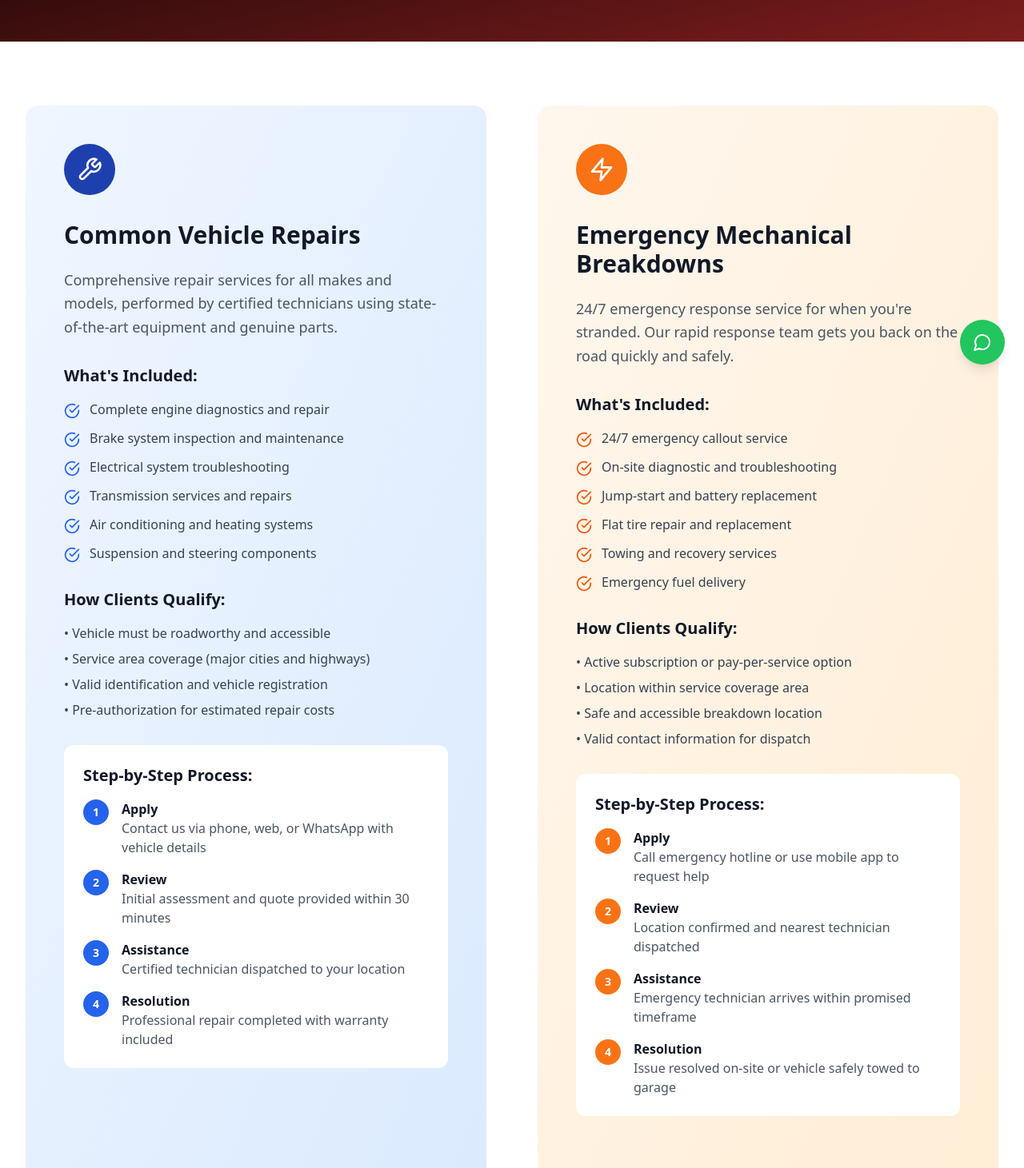
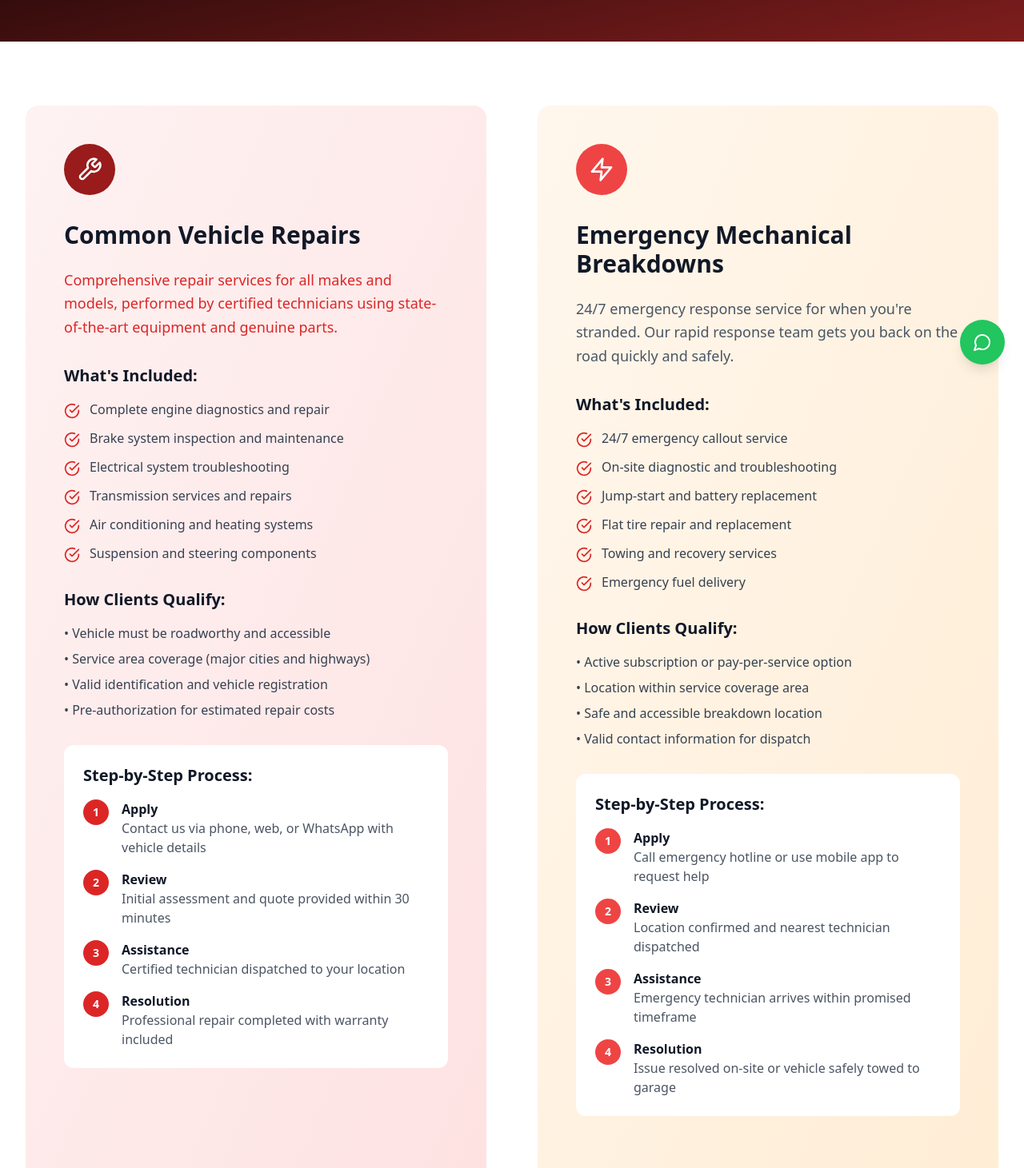
Before and after one commit to zaid-xt/AutoFirst, a React (Vite) app: page /services in a window 1280 px wide. Shown: the part 320-1781 px from the top of the page at 80% size. Built offline with nearby package versions, Linux system fonts and the light colour scheme.

Commit message:
more color changes

```diff
--- a/src/pages/Cart.tsx
+++ b/src/pages/Cart.tsx
@@ -1,4 +1,4 @@
-import React from 'react';
+// import React from 'react';
 import { Link } from 'react-router-dom';
 import { Minus, Plus, Trash2, ShoppingBag, ArrowLeft, CheckCircle } from 'lucide-react';
 import { useCart } from '../contexts/CartContext';
@@ -20,7 +20,7 @@ const Cart = () => {
             </p>
             <Link
               to="/packages"
-              className="bg-red-800 hover:bg-red-900 text-white px-6 py-3 rounded-lg font-medium transition-colors inline-flex items-center"
+              className="bg-red-700 hover:bg-red-600 text-white px-6 py-3 rounded-lg font-medium transition-colors inline-flex items-center"
             >
               <ArrowLeft className="h-4 w-4 mr-2" />
               Browse Packages
--- a/src/pages/Home.tsx
+++ b/src/pages/Home.tsx
@@ -1,4 +1,5 @@
-import React, { useState, useEffect } from 'react';
+// import React, { useState, useEffect } from 'react';
+import { useState, useEffect } from 'react';
 import { Link } from 'react-router-dom';
 import { ArrowRight, Shield, Clock, Users, Star, ChevronLeft, ChevronRight } from 'lucide-react';
 
--- a/src/pages/Services.tsx
+++ b/src/pages/Services.tsx
@@ -1,4 +1,4 @@
-import React from 'react';
+// import React from 'react';
 import { Wrench, Zap, Clock, Shield, ArrowRight, CheckCircle } from 'lucide-react';
 
 const Services = () => {
@@ -22,8 +22,8 @@ const Services = () => {
           <div className="grid grid-cols-1 lg:grid-cols-2 gap-16">
 
             {/* Common Vehicle Repairs */}
-            <div className="bg-gradient-to-br from-blue-50 to-blue-100 p-12 rounded-2xl">
-              <div className="bg-blue-800 p-4 rounded-full w-16 h-16 mb-8 flex items-center justify-center">
+            <div className="bg-gradient-to-br from-red-50 to-red-100 p-12 rounded-2xl">
+              <div className="bg-red-800 p-4 rounded-full w-16 h-16 mb-8 flex items-center justify-center">
                 <Wrench className="h-8 w-8 text-white" />
               </div>
 
@@ -31,7 +31,7 @@ const Services = () => {
                 Common Vehicle Repairs
               </h2>
 
-              <p className="text-gray-600 mb-8 text-lg leading-relaxed">
+              <p className="text-red-600 mb-8 text-lg leading-relaxed">
                 Comprehensive repair services for all makes and models, performed by certified technicians
                 using state-of-the-art equipment and genuine parts.
               </p>
@@ -40,27 +40,27 @@ const Services = () => {
                 <h3 className="text-xl font-semibold text-gray-900 mb-4">What's Included:</h3>
                 <ul className="space-y-3">
                   <li className="flex items-start">
-                    <CheckCircle className="h-5 w-5 text-blue-600 mt-1 mr-3 flex-shrink-0" />
+                    <CheckCircle className="h-5 w-5 text-red-600 mt-1 mr-3 flex-shrink-0" />
                     <span className="text-gray-700">Complete engine diagnostics and repair</span>
                   </li>
                   <li className="flex items-start">
-                    <CheckCircle className="h-5 w-5 text-blue-600 mt-1 mr-3 flex-shrink-0" />
+                    <CheckCircle className="h-5 w-5 text-red-600 mt-1 mr-3 flex-shrink-0" />
                     <span className="text-gray-700">Brake system inspection and maintenance</span>
                   </li>
                   <li className="flex items-start">
-                    <CheckCircle className="h-5 w-5 text-blue-600 mt-1 mr-3 flex-shrink-0" />
+                    <CheckCircle className="h-5 w-5 text-red-600 mt-1 mr-3 flex-shrink-0" />
                     <span className="text-gray-700">Electrical system troubleshooting</span>
                   </li>
                   <li className="flex items-start">
-                    <CheckCircle className="h-5 w-5 text-blue-600 mt-1 mr-3 flex-shrink-0" />
+                    <CheckCircle className="h-5 w-5 text-red-600 mt-1 mr-3 flex-shrink-0" />
                     <span className="text-gray-700">Transmission services and repairs</span>
                   </li>
                   <li className="flex items-start">
-                    <CheckCircle className="h-5 w-5 text-blue-600 mt-1 mr-3 flex-shrink-0" />
+                    <CheckCircle className="h-5 w-5 text-red-600 mt-1 mr-3 flex-shrink-0" />
                     <span className="text-gray-700">Air conditioning and heating systems</span>
                   </li>
                   <li className="flex items-start">
-                    <CheckCircle className="h-5 w-5 text-blue-600 mt-1 mr-3 flex-shrink-0" />
+                    <CheckCircle className="h-5 w-5 text-red-600 mt-1 mr-3 flex-shrink-0" />
                     <span className="text-gray-700">Suspension and steering components</span>
                   </li>
                 </ul>
@@ -80,28 +80,28 @@ const Services = () => {
                 <h3 className="text-xl font-semibold text-gray-900 mb-4">Step-by-Step Process:</h3>
                 <div className="space-y-4">
                   <div className="flex items-start">
-                    <div className="bg-blue-600 text-white w-8 h-8 rounded-full flex items-center justify-center text-sm font-semibold mr-4 flex-shrink-0">1</div>
+                    <div className="bg-red-600 text-white w-8 h-8 rounded-full flex items-center justify-center text-sm font-semibold mr-4 flex-shrink-0">1</div>
                     <div>
                       <h4 className="font-semibold text-gray-900">Apply</h4>
                       <p className="text-gray-600">Contact us via phone, web, or WhatsApp with vehicle details</p>
                     </div>
                   </div>
                   <div className="flex items-start">
-                    <div className="bg-blue-600 text-white w-8 h-8 rounded-full flex items-center justify-center text-sm font-semibold mr-4 flex-shrink-0">2</div>
+                    <div className="bg-red-600 text-white w-8 h-8 rounded-full flex items-center justify-center text-sm font-semibold mr-4 flex-shrink-0">2</div>
                     <div>
                       <h4 className="font-semibold text-gray-900">Review</h4>
                       <p className="text-gray-600">Initial assessment and quote provided within 30 minutes</p>
                     </div>
                   </div>
                   <div className="flex items-start">
-                    <div className="bg-blue-600 text-white w-8 h-8 rounded-full flex items-center justify-center text-sm font-semibold mr-4 flex-shrink-0">3</div>
+                    <div className="bg-red-600 text-white w-8 h-8 rounded-full flex items-center justify-center text-sm font-semibold mr-4 flex-shrink-0">3</div>
                     <div>
                       <h4 className="font-semibold text-gray-900">Assistance</h4>
                       <p className="text-gray-600">Certified technician dispatched to your location</p>
                     </div>
                   </div>
                   <div className="flex items-start">
-                    <div className="bg-blue-600 text-white w-8 h-8 rounded-full flex items-center justify-center text-sm font-semibold mr-4 flex-shrink-0">4</div>
+                    <div className="bg-red-600 text-white w-8 h-8 rounded-full flex items-center justify-center text-sm font-semibold mr-4 flex-shrink-0">4</div>
                     <div>
                       <h4 className="font-semibold text-gray-900">Resolution</h4>
                       <p className="text-gray-600">Professional repair completed with warranty included</p>
@@ -113,7 +113,7 @@ const Services = () => {
 
             {/* Emergency Mechanical Breakdowns */}
             <div className="bg-gradient-to-br from-orange-50 to-orange-100 p-12 rounded-2xl">
-              <div className="bg-orange-500 p-4 rounded-full w-16 h-16 mb-8 flex items-center justify-center">
+              <div className="bg-red-500 p-4 rounded-full w-16 h-16 mb-8 flex items-center justify-center">
                 <Zap className="h-8 w-8 text-white" />
               </div>
 
@@ -130,27 +130,27 @@ const Services = () => {
                 <h3 className="text-xl font-semibold text-gray-900 mb-4">What's Included:</h3>
                 <ul className="space-y-3">
                   <li className="flex items-start">
-                    <CheckCircle className="h-5 w-5 text-orange-600 mt-1 mr-3 flex-shrink-0" />
+                    <CheckCircle className="h-5 w-5 text-red-600 mt-1 mr-3 flex-shrink-0" />
                     <span className="text-gray-700">24/7 emergency callout service</span>
                   </li>
                   <li className="flex items-start">
-                    <CheckCircle className="h-5 w-5 text-orange-600 mt-1 mr-3 flex-shrink-0" />
+                    <CheckCircle className="h-5 w-5 text-red-600 mt-1 mr-3 flex-shrink-0" />
                     <span className="text-gray-700">On-site diagnostic and troubleshooting</span>
                   </li>
                   <li className="flex items-start">
-                    <CheckCircle className="h-5 w-5 text-orange-600 mt-1 mr-3 flex-shrink-0" />
+                    <CheckCircle className="h-5 w-5 text-red-600 mt-1 mr-3 flex-shrink-0" />
                     <span className="text-gray-700">Jump-start and battery replacement</span>
                   </li>
                   <li className="flex items-start">
-                    <CheckCircle className="h-5 w-5 text-orange-600 mt-1 mr-3 flex-shrink-0" />
+                    <CheckCircle className="h-5 w-5 text-red-600 mt-1 mr-3 flex-shrink-0" />
                     <span className="text-gray-700">Flat tire repair and replacement</span>
                   </li>
                   <li className="flex items-start">
-                    <CheckCircle className="h-5 w-5 text-orange-600 mt-1 mr-3 flex-shrink-0" />
+                    <CheckCircle className="h-5 w-5 text-red-600 mt-1 mr-3 flex-shrink-0" />
                     <span className="text-gray-700">Towing and recovery services</span>
                   </li>
                   <li className="flex items-start">
-                    <CheckCircle className="h-5 w-5 text-orange-600 mt-1 mr-3 flex-shrink-0" />
+                    <CheckCircle className="h-5 w-5 text-red-600 mt-1 mr-3 flex-shrink-0" />
                     <span className="text-gray-700">Emergency fuel delivery</span>
                   </li>
                 </ul>
@@ -170,28 +170,28 @@ const Services = () => {
                 <h3 className="text-xl font-semibold text-gray-900 mb-4">Step-by-Step Process:</h3>
                 <div className="space-y-4">
                   <div className="flex items-start">
-                    <div className="bg-orange-500 text-white w-8 h-8 rounded-full flex items-center justify-center text-sm font-semibold mr-4 flex-shrink-0">1</div>
+                    <div className="bg-red-500 text-white w-8 h-8 rounded-full flex items-center justify-center text-sm font-semibold mr-4 flex-shrink-0">1</div>
                     <div>
                       <h4 className="font-semibold text-gray-900">Apply</h4>
                       <p className="text-gray-600">Call emergency hotline or use mobile app to request help</p>
                     </div>
                   </div>
                   <div className="flex items-start">
-                    <div className="bg-orange-500 text-white w-8 h-8 rounded-full flex items-center justify-center text-sm font-semibold mr-4 flex-shrink-0">2</div>
+                    <div className="bg-red-500 text-white w-8 h-8 rounded-full flex items-center justify-center text-sm font-semibold mr-4 flex-shrink-0">2</div>
                     <div>
                       <h4 className="font-semibold text-gray-900">Review</h4>
                       <p className="text-gray-600">Location confirmed and nearest technician dispatched</p>
                     </div>
                   </div>
                   <div className="flex items-start">
-                    <div className="bg-orange-500 text-white w-8 h-8 rounded-full flex items-center justify-center text-sm font-semibold mr-4 flex-shrink-0">3</div>
+                    <div className="bg-red-500 text-white w-8 h-8 rounded-full flex items-center justify-center text-sm font-semibold mr-4 flex-shrink-0">3</div>
                     <div>
                       <h4 className="font-semibold text-gray-900">Assistance</h4>
                       <p className="text-gray-600">Emergency technician arrives within promised timeframe</p>
                     </div>
                   </div>
                   <div className="flex items-start">
-                    <div className="bg-orange-500 text-white w-8 h-8 rounded-full flex items-center justify-center text-sm font-semibold mr-4 flex-shrink-0">4</div>
+                    <div className="bg-red-500 text-white w-8 h-8 rounded-full flex items-center justify-center text-sm font-semibold mr-4 flex-shrink-0">4</div>
                     <div>
                       <h4 className="font-semibold text-gray-900">Resolution</h4>
                       <p className="text-gray-600">Issue resolved on-site or vehicle safely towed to garage</p>
@@ -272,7 +272,7 @@ const Services = () => {
           <div className="flex flex-col sm:flex-row gap-4 justify-center">
             <a
               href="/book"
-              className="bg-red-500 hover:bg-red-600 text-white px-8 py-4 rounded-lg text-lg font-semibold transition-all duration-300 transform hover:scale-105 inline-flex items-center justify-center"
+              className="bg-red-700 hover:bg-red-700 text-white px-8 py-4 rounded-lg text-lg font-semibold transition-all duration-300 transform hover:scale-105 inline-flex items-center justify-center"
             >
               Book Service Now
               <ArrowRight className="ml-2 h-5 w-5" />
```
Also changed, not shown: src/pages/Contact.tsx (+4 -4 lines), 1 other file (tests, documents, lock files or other folders).
